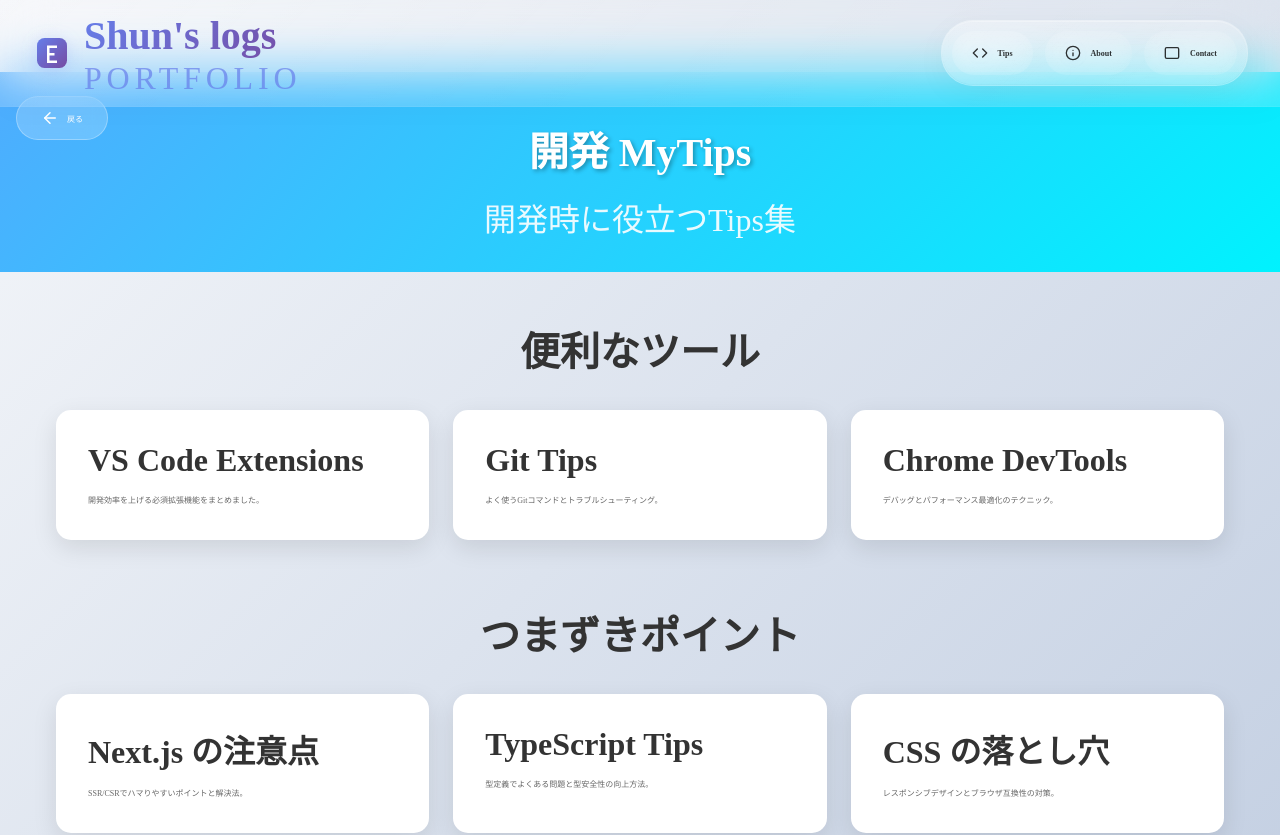
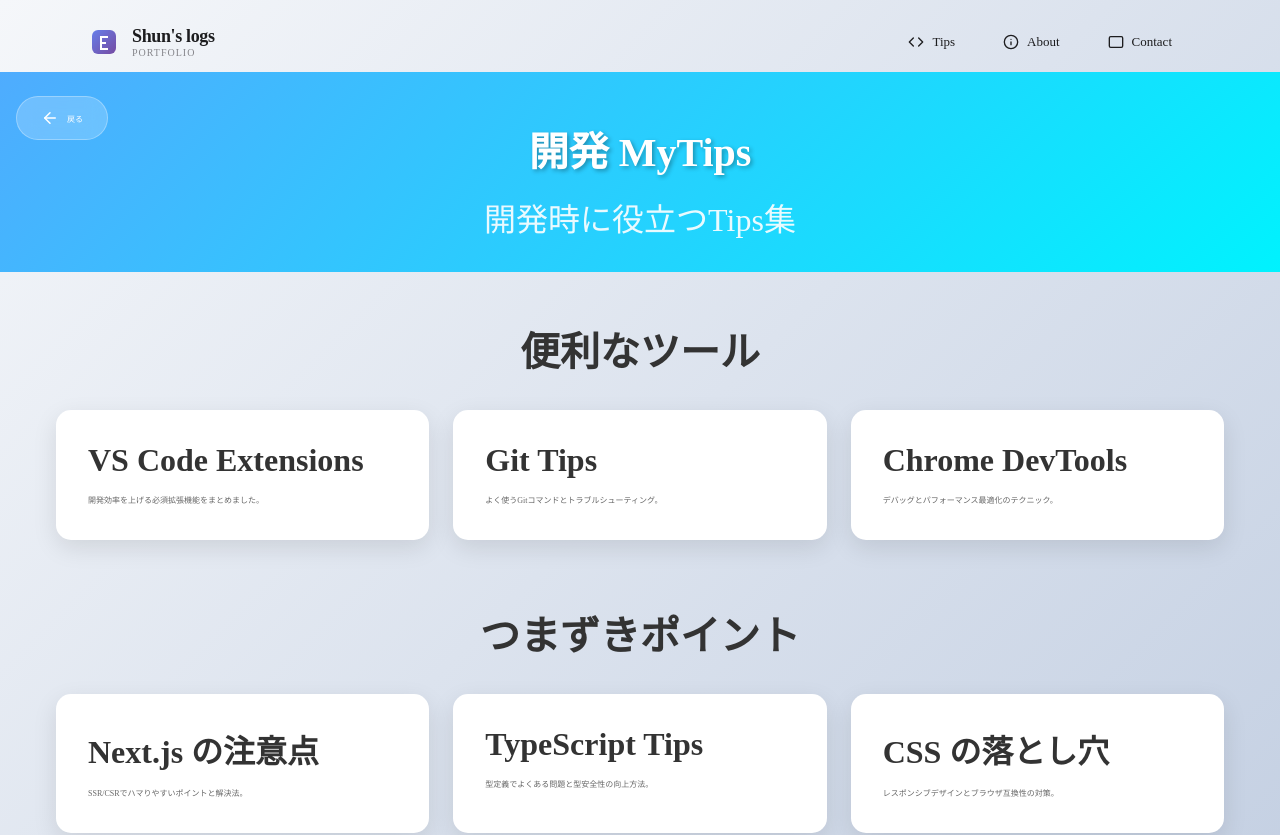
Before and after one commit to sshunnn/portfolio, a Next.js app: page /dev/mytips in a window 1280 px wide. Shown: the top 835 px of the page. Built offline with nearby package versions, Linux system fonts and the light colour scheme; a web font is replaced by a local one.

Commit message:
ヘッダーデザイン修正

```diff
--- a/src/views/components/Molecules/MainHeader/styles.module.scss
+++ b/src/views/components/Molecules/MainHeader/styles.module.scss
@@ -4,46 +4,33 @@
   position: fixed;
   top: 0;
   left: 0;
+  width: 100%;
   z-index: 1000;
-  width: 100%;
-  background: rgba(255, 255, 255, 0.08);
-  backdrop-filter: blur(25px);
-  -webkit-backdrop-filter: blur(25px);
-  padding: $service-size * 3 0;
-  border-bottom: 1px solid rgba(255, 255, 255, 0.12);
+  padding: 24px 0;
+  background: transparent;
   transition: all 0.4s cubic-bezier(0.4, 0, 0.2, 1);
-  box-shadow: 0 4px 32px rgba(0, 0, 0, 0.02);
 
-  // ダークモード対応の半透明背景
-  &::before {
-    content: '';
-    position: absolute;
-    top: 0;
-    left: 0;
-    right: 0;
-    bottom: 0;
-    background: linear-gradient(
-      135deg,
-      rgba(255, 255, 255, 0.1) 0%,
-      rgba(255, 255, 255, 0.05) 50%,
-      rgba(255, 255, 255, 0.08) 100%
-    );
-    z-index: -1;
-  }
+  // Scrolled State: Glassmorphism Pill Style
+  &--scrolled {
+    padding: 16px 0;
 
-  &--scrolled {
-    padding: $service-size * 2 0;
-    background: rgba(255, 255, 255, 0.12);
-    box-shadow: 0 8px 32px rgba(0, 0, 0, 0.06);
-    border-bottom: 1px solid rgba(255, 255, 255, 0.18);
+    .MainHeader__wrapper {
+      background: rgba(255, 255, 255, 0.7);
+      backdrop-filter: blur(20px);
+      -webkit-backdrop-filter: blur(20px);
+      border: 1px solid rgba(255, 255, 255, 0.5);
+      border-radius: 100px;
+      box-shadow: 0 10px 40px rgba(0, 0, 0, 0.05);
+      padding: 12px 32px;
+      max-width: 900px; // Compact width on scroll
+    }
 
-    &::before {
-      background: linear-gradient(
-        135deg,
-        rgba(255, 255, 255, 0.15) 0%,
-        rgba(255, 255, 255, 0.08) 50%,
-        rgba(255, 255, 255, 0.12) 100%
-      );
+    .MainHeader__headerLink {
+      color: #1d1d1f;
+
+      &:hover {
+        background: rgba(0, 0, 0, 0.05);
+      }
     }
   }
 
@@ -53,93 +40,53 @@
     align-items: center;
     max-width: 1200px;
     margin: 0 auto;
-    padding: 0 $service-size * 6;
+    padding: 0 48px;
     width: 100%;
     box-sizing: border-box;
+    transition: all 0.4s cubic-bezier(0.4, 0, 0.2, 1);
   }
 
   &__logo {
     display: flex;
     align-items: center;
-    gap: $service-size * 3;
+    gap: 12px;
     cursor: pointer;
-    transition: transform 0.3s ease;
-
-    &:hover {
-      transform: translateY(-1px);
-    }
+    text-decoration: none;
+    z-index: 2;
   }
 
   &__logoIcon {
-    width: 40px;
-    height: 40px;
-    filter: drop-shadow(0 2px 8px rgba(102, 126, 234, 0.2));
-    transition: filter 0.3s ease;
-
-    &:hover {
-      filter: drop-shadow(0 4px 12px rgba(102, 126, 234, 0.3));
-    }
+    width: 32px;
+    height: 32px;
+    color: #1d1d1f;
   }
 
   &__brandContainer {
     display: flex;
     flex-direction: column;
-    gap: $service-size * 0.5;
+    justify-content: center;
   }
 
   &__siteName {
-    font-size: $service-font-size-xl;
+    font-size: 18px;
     font-weight: 700;
-    background: linear-gradient(135deg, #667eea 0%, #764ba2 100%);
-    background-clip: text;
-    -webkit-background-clip: text;
-    -webkit-text-fill-color: transparent;
-    text-shadow: none;
-    line-height: 1.2;
+    color: #1d1d1f;
+    line-height: 1;
+    letter-spacing: -0.02em;
   }
 
   &__tagline {
-    font-size: $service-font-size-l;
-    color: rgba(102, 126, 234, 0.7);
+    font-size: 10px;
     font-weight: 500;
-    letter-spacing: 0.15em;
+    color: #86868b;
     text-transform: uppercase;
-    line-height: 1;
+    letter-spacing: 0.1em;
+    margin-top: 2px;
   }
 
   &__navigationWrapper {
     display: flex;
-    justify-content: center;
-    align-items: center;
-    gap: $service-size * 2;
-    background: rgba(255, 255, 255, 0.15);
-    border-radius: $service-size * 8;
-    padding: $service-size * 2;
-    backdrop-filter: blur(20px);
-    border: 1px solid rgba(255, 255, 255, 0.2);
-    box-shadow:
-      0 8px 32px rgba(0, 0, 0, 0.04),
-      inset 0 1px 0 rgba(255, 255, 255, 0.3),
-      inset 0 -1px 0 rgba(0, 0, 0, 0.02);
-    position: relative;
-
-    // ガラス効果の強化
-    &::before {
-      content: '';
-      position: absolute;
-      top: 0;
-      left: 0;
-      right: 0;
-      bottom: 0;
-      background: linear-gradient(
-        135deg,
-        rgba(255, 255, 255, 0.2) 0%,
-        rgba(255, 255, 255, 0.05) 50%,
-        rgba(255, 255, 255, 0.1) 100%
-      );
-      border-radius: $service-size * 8;
-      z-index: -1;
-    }
+    gap: 8px;
 
     @media (max-width: 768px) {
       display: none;
@@ -147,103 +94,73 @@
   }
 
   &__headerLink {
-    position: relative;
     display: flex;
     align-items: center;
-    gap: $service-size * 2;
-    font-size: $service-font-size-sm;
+    gap: 8px;
+    padding: 10px 20px;
+    border-radius: 24px;
+    font-size: 13px;
     font-weight: 500;
-    color: rgba(0, 0, 0, 0.8);
-    transition: all 0.3s ease;
-    padding: $service-size * 3 $service-size * 4;
-    border-radius: $service-size * 6;
+    color: #1d1d1f;
     text-decoration: none;
-    backdrop-filter: blur(10px);
+    transition: all 0.2s ease;
+    background: transparent;
 
-    &::before {
-      content: '';
-      position: absolute;
-      top: 0;
-      left: 0;
-      right: 0;
-      bottom: 0;
-      background: linear-gradient(135deg, rgba(102, 126, 234, 0.08) 0%, rgba(118, 75, 162, 0.06) 100%);
-      border-radius: $service-size * 6;
-      opacity: 0;
-      transition: all 0.3s ease;
-      z-index: -1;
+    &:hover {
+      background: rgba(255, 255, 255, 0.4);
+      transform: translateY(-1px);
     }
 
-    &:hover {
-      color: #667eea;
-      transform: translateY(-2px);
-
-      &::before {
-        opacity: 1;
-        background: linear-gradient(135deg, rgba(102, 126, 234, 0.15) 0%, rgba(118, 75, 162, 0.12) 100%);
-      }
-
-      svg {
-        transform: scale(1.1);
-        filter: drop-shadow(0 2px 8px rgba(102, 126, 234, 0.3));
-      }
-    }
-
-    svg {
-      transition: all 0.3s ease;
-      filter: drop-shadow(0 1px 4px rgba(102, 126, 234, 0.1));
-    }
+    // Initial state (on hero image): slightly bolder or readable
+    // Assuming hero image is light, dark text is fine.
+    // If hero is dark, we might need to invert colors initially.
   }
 
   &__linkText {
     position: relative;
-    z-index: 1;
-    font-weight: 600;
   }
 
-  // ハンバーガーメニュー
+  // Hamburger Menu
   &__hamburger {
     display: none;
     flex-direction: column;
-    justify-content: space-around;
-    width: 28px;
-    height: 24px;
+    justify-content: space-between;
+    width: 44px;
+    height: 44px;
+    padding: 12px;
     background: transparent;
     border: none;
     cursor: pointer;
-    padding: $service-size * 2;
     z-index: 1001;
-    border-radius: $service-size * 2;
-    transition: background-color 0.3s ease;
+    border-radius: 50%;
 
     @media (max-width: 768px) {
       display: flex;
     }
 
     &:hover {
-      background-color: rgba(102, 126, 234, 0.1);
+      background: rgba(0,0,0,0.05);
     }
 
     span {
+      display: block;
       width: 100%;
-      height: 3px;
-      background: linear-gradient(135deg, #667eea 0%, #764ba2 100%);
+      height: 2px;
+      background: #1d1d1f;
       border-radius: 2px;
-      transition: all 0.3s cubic-bezier(0.68, -0.55, 0.265, 1.55);
-      transform-origin: center;
+      transition: all 0.3s ease;
     }
 
     &--open {
+      background: rgba(255,255,255,0.8);
+
       span {
         &:nth-child(1) {
           transform: translateY(7px) rotate(45deg);
         }
-
         &:nth-child(2) {
           opacity: 0;
-          transform: scaleX(0);
         }
-
         &:nth-child(3) {
           transform: translateY(-7px) rotate(-45deg);
         }
@@ -251,243 +168,71 @@
     }
   }
 
-  // モバイルメニュー
+  // Mobile Menu
   &__mobileMenu {
-    position: absolute;
-    top: 100%;
+    position: fixed;
+    top: 0;
     left: 0;
-    right: 0;
-    background: rgba(255, 255, 255, 0.1);
-    backdrop-filter: blur(25px);
-    -webkit-backdrop-filter: blur(25px);
-    border-bottom: 1px solid rgba(255, 255, 255, 0.15);
-    box-shadow:
-      0 8px 32px rgba(0, 0, 0, 0.08),
-      inset 0 1px 0 rgba(255, 255, 255, 0.2);
-    transform: translateY(-20px);
+    width: 100%;
+    height: 100vh;
+    background: rgba(255, 255, 255, 0.95);
+    backdrop-filter: blur(20px);
+    z-index: 1000;
+    display: flex;
+    flex-direction: column;
+    justify-content: center;
+    align-items: center;
     opacity: 0;
-    visibility: hidden;
-    transition: all 0.4s cubic-bezier(0.4, 0, 0.2, 1);
-
-    &::before {
-      content: '';
-      position: absolute;
-      top: 0;
-      left: 0;
-      right: 0;
-      bottom: 0;
-      background: linear-gradient(
-        180deg,
-        rgba(255, 255, 255, 0.15) 0%,
-        rgba(255, 255, 255, 0.05) 100%
-      );
-      z-index: -1;
-    }
-
-    @media (min-width: 769px) {
-      display: none;
-    }
+    pointer-events: none;
+    transition: opacity 0.3s ease;
 
     &--open {
-      transform: translateY(0);
       opacity: 1;
-      visibility: visible;
+      pointer-events: auto;
     }
   }
 
   &__mobileNav {
     display: flex;
     flex-direction: column;
-    padding: $service-size * 6;
-    gap: $service-size * 2;
+    gap: 32px;
+    text-align: center;
   }
 
   &__mobileLink {
+    font-size: 24px;
+    font-weight: 600;
+    color: #1d1d1f;
+    text-decoration: none;
     display: flex;
     align-items: center;
-    gap: $service-size * 3;
-    padding: $service-size * 4 $service-size * 6;
-    font-size: $service-font-size-mf;
-    font-weight: 600;
-    color: rgba(0, 0, 0, 0.8);
-    border-radius: $service-size * 4;
-    transition: all 0.3s ease;
-    position: relative;
-    overflow: hidden;
-    text-decoration: none;
-    backdrop-filter: blur(10px);
+    gap: 12px;
+    justify-content: center;
 
-    &::before {
-      content: '';
-      position: absolute;
-      top: 0;
-      left: -100%;
-      width: 100%;
-      height: 100%;
-      background: linear-gradient(135deg, rgba(102, 126, 234, 0.12) 0%, rgba(118, 75, 162, 0.08) 100%);
-      transition: left 0.3s ease;
-    }
-
-    &:hover {
-      color: #667eea;
-      transform: translateX(8px);
-
-      &::before {
-        left: 0;
-      }
-
-      svg {
-        transform: scale(1.1);
-        filter: drop-shadow(0 2px 8px rgba(102, 126, 234, 0.3));
-      }
-    }
-
-    svg {
-      transition: all 0.3s ease;
-      filter: drop-shadow(0 1px 4px rgba(102, 126, 234, 0.1));
+    span {
+      display: inline-block;
     }
   }
 
-  // オーバーレイ
   &__overlay {
-    position: fixed;
-    top: 0;
-    left: 0;
-    right: 0;
-    bottom: 0;
-    background: rgba(0, 0, 0, 0.15);
-    backdrop-filter: blur(4px);
-    -webkit-backdrop-filter: blur(4px);
-    z-index: 999;
-    opacity: 0;
-    animation: fadeInOverlay 0.3s ease forwards;
+    display: none;
+  }
+}
 
-    @media (min-width: 769px) {
-      display: none;
+// Media Queries for fine-tuning
+@media (max-width: 480px) {
+  .MainHeader {
+    padding: 16px 0;
+
+    &__wrapper {
+      padding: 0 24px;
+    }
+
+    &--scrolled {
+       .MainHeader__wrapper {
+         max-width: calc(100% - 32px);
+         padding: 8px 16px;
+       }
     }
   }
 }
-
-// アニメーション
-@keyframes fadeInOverlay {
-  to {
-    opacity: 1;
-  }
-}
-
-// レスポンシブ対応
-@media (max-width: 768px) {
-  .MainHeader {
-    &__wrapper {
-      padding: 0 $service-size * 4;
-    }
-
-    &__logo {
-      gap: $service-size * 2;
-    }
-
-    &__logoIcon {
-      width: 32px;
-      height: 32px;
-    }
-
-    &__siteName {
-      font-size: $service-font-size-l;
-    }
-
-    &__tagline {
-      font-size: $service-font-size-m * 0.9;
-    }
-
-    &__brandContainer {
-      gap: $service-size * 0.25;
-    }
-  }
-}
-
-@media (max-width: 480px) {
-  .MainHeader {
-    padding: $service-size * 2 0;
-
-    &--scrolled {
-      padding: $service-size * 1.5 0;
-    }
-
-    &__wrapper {
-      padding: 0 $service-size * 3;
-    }
-
-    &__logo {
-      gap: $service-size * 1.5;
-    }
-
-    &__logoIcon {
-      width: 28px;
-      height: 28px;
-    }
-
-    &__siteName {
-      font-size: $service-font-size-mf;
-    }
-
-    &__tagline {
-      font-size: $service-font-size-sm * 0.8;
-    }
-
-    &__mobileNav {
-      padding: $service-size * 4;
-    }
-
-    &__mobileLink {
-      padding: $service-size * 3 $service-size * 4;
-      font-size: $service-font-size-sm;
-      gap: $service-size * 2;
-    }
-
-    &__hamburger {
-      width: 24px;
-      height: 20px;
-      padding: $service-size;
-    }
-  }
-}
-
-// タブレット向け調整
-@media (min-width: 769px) and (max-width: 1024px) {
-  .MainHeader {
-    &__wrapper {
-      padding: 0 $service-size * 5;
-    }
-
-    &__navigationWrapper {
-      gap: $service-size;
-      padding: $service-size * 1.5;
-    }
-
-    &__headerLink {
-      padding: $service-size * 2.5 $service-size * 3;
-      font-size: $service-font-size-sm;
-      gap: $service-size * 1.5;
-    }
-  }
-}
-
-// 大画面向け調整
-@media (min-width: 1200px) {
-  .MainHeader {
-    &__wrapper {
-      max-width: 1400px;
-      padding: 0 $service-size * 8;
-    }
-
-    &__navigationWrapper {
-      gap: $service-size * 3;
-      padding: $service-size * 2.5;
-    }
-
-    &__headerLink {
-      padding: $service-size * 3.5 $service-size * 5;
-      gap: $service-size * 2.5;
-    }
-  }
-}
```
Also changed, not shown: src/views/templates/HomePage.module.scss (+10 -7 lines).
